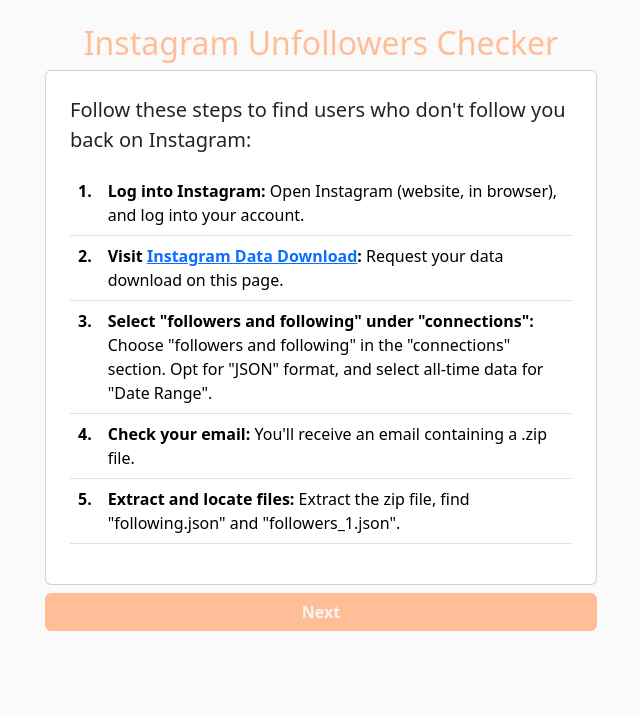
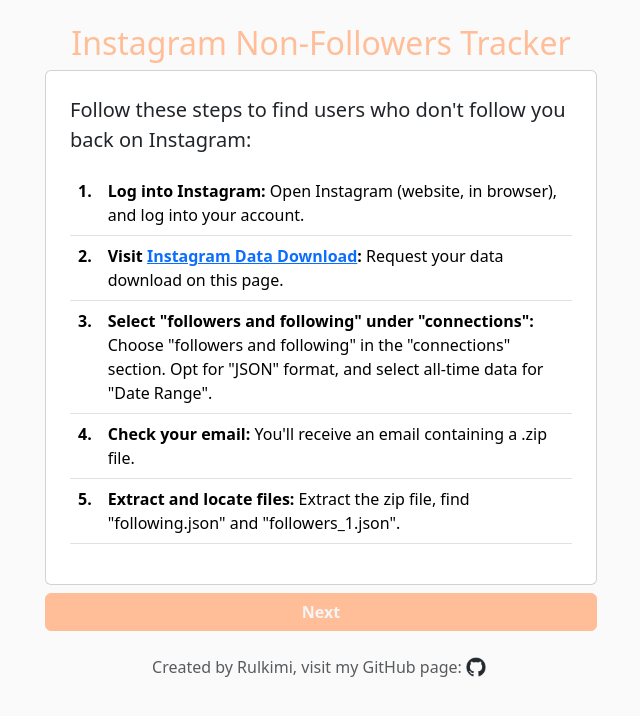
Before and after one commit to rulkimi/insta-nonfollowers, a website: page index.html in a window 1280 px wide. Shown: the whole page, without its empty margins (319-959 px from the left). Drawn offline with nearby package versions, Linux system fonts and the light colour scheme.

Commit message:
changed title and added credit

```diff
--- a/index.html
+++ b/index.html
@@ -3,7 +3,7 @@
 <head>
   <meta charset="UTF-8">
   <meta name="viewport" content="width=device-width, initial-scale=1.0, maximum-scale=1.0">
-  <title>Instagram Non-Followers</title>
+  <title>Non-Followers Tracker</title>
   <link rel="icon" href="favicon.png">
 
   <script src="https://unpkg.com/vue@3/dist/vue.global.prod.js"></script>
@@ -12,7 +12,7 @@
 <body>
   <div id="app" class="container">
     <div v-if="!nextStep" class="container text-start">
-      <h2 class="mb-2 mt-4 text-primary text-center">Instagram Unfollowers Checker</h2>
+      <h2 class="mb-2 mt-4 text-primary text-center">Instagram Non-Followers Tracker</h2>
       <div class="card p-4">
         <p class="lead">Follow these steps to find users who don't follow you back on Instagram:</p>
         <table class="table">
@@ -44,7 +44,7 @@
     </div>
 
 
-    <div v-else class="container">
+    <div v-else class="container mt-4">
 
       <form id="uploadForm" enctype="multipart/form-data" class="mb-3">
         <div class="mb-3">
@@ -86,6 +86,16 @@
       </div>
 
     </div>
+
+    <div class="text-center text-muted mt-4">
+      <p class="d-inline align-items-center">
+        Created by {{ creator.name }}, visit my GitHub page:
+        <a :href="creator.github" target="_blank" class="d-inline align-items-center">
+          <img src="github-mark.png" alt="GitHub Logo" width="20" height="20" class="me-1 mb-1">
+        </a>
+      </p>
+    </div>
+
   </div>
 
   <script type="module" defer>
@@ -94,6 +104,10 @@
     createApp({
       data() {
         return {
+          creator: {
+            name: 'Rulkimi',
+            github: 'https://github.com/rulkimi'
+          },
           nextStep: false,
           notInFollowers: [],
         };
```
Also changed, not shown: github-mark.png (added).
